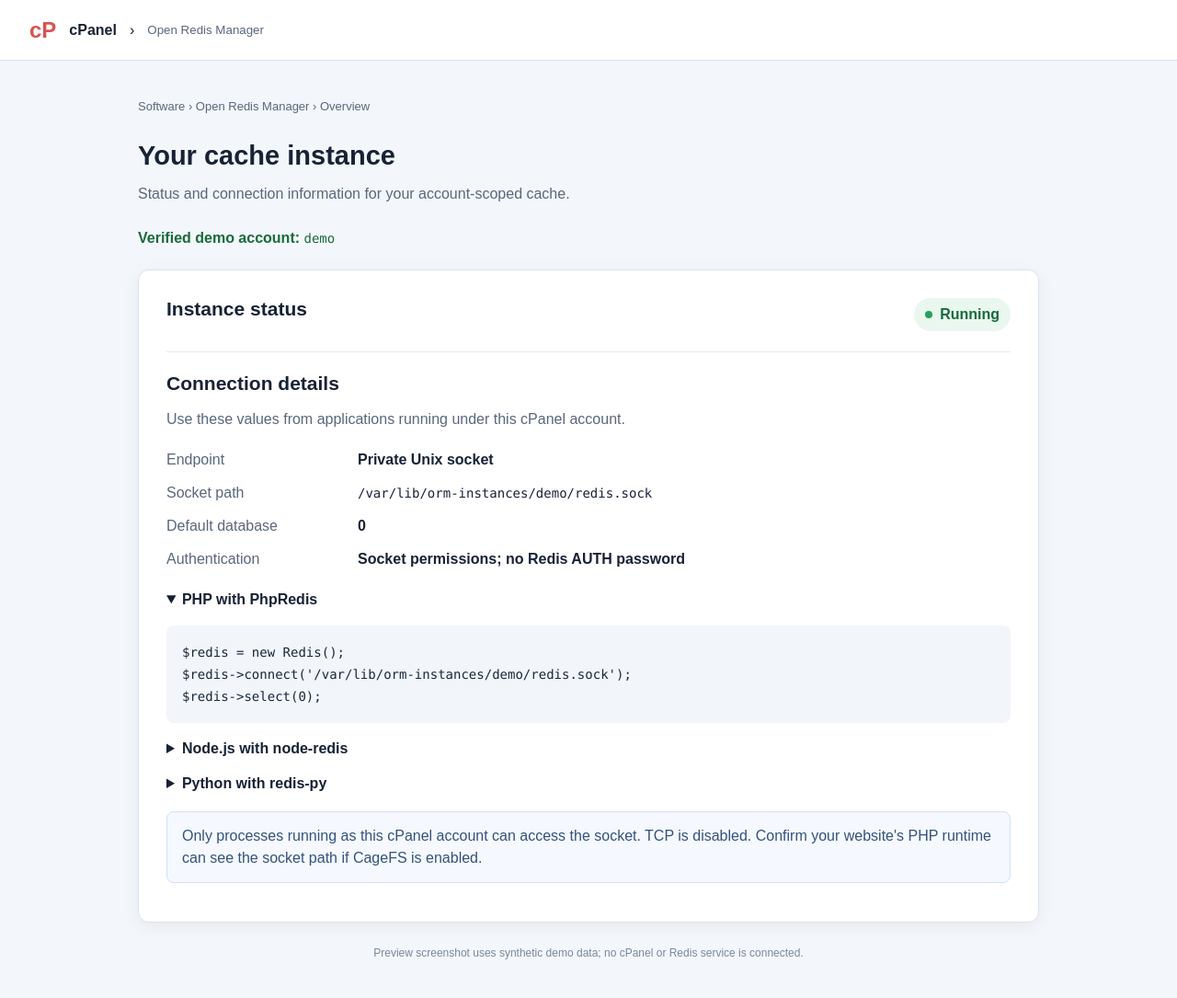
After one commit to aivanov2-godaddy/open-redis-manager, a PHP site: page /screenshots/previews/connection-details.html in a window 1280 px wide. The commit adds this page. Shown: the whole page at 92% size. Run offline with PHP 8.4, Linux system fonts and the light colour scheme.

Commit message:
Show cPanel connection details and client examples

```diff
--- /dev/null
+++ b/screenshots/previews/connection-details.html
@@ -0,0 +1,80 @@
+<!doctype html>
+<html lang="en">
+<head>
+  <meta charset="utf-8">
+  <meta name="viewport" content="width=device-width, initial-scale=1">
+  <title>ORM connection details preview</title>
+  <style>
+    :root { color-scheme: light; font: 16px/1.5 Arial, sans-serif; color: #172235; background: #f3f6fa; }
+    * { box-sizing: border-box; }
+    body { margin: 0; }
+    .topbar { height: 66px; padding: 0 32px; display: flex; align-items: center; gap: 14px; background: #fff; border-bottom: 1px solid #dce3ec; }
+    .cpanel { color: #d9534f; font-size: 24px; font-weight: 700; }
+    .topbar small { color: #59677c; }
+    main { width: min(980px, calc(100% - 40px)); margin: 40px auto; }
+    .crumb { color: #59677c; font-size: 13px; margin-bottom: 22px; }
+    h1 { font-size: 29px; margin: 0 0 8px; }
+    .intro { margin: 0 0 24px; color: #59677c; }
+    .verified { color: #176b3a; font-weight: 600; margin-bottom: 22px; }
+    .card { padding: 26px 30px; border: 1px solid #dce3ec; border-radius: 12px; background: #fff; box-shadow: 0 4px 18px rgb(23 34 53 / 6%); }
+    .row { display: flex; justify-content: space-between; align-items: center; border-bottom: 1px solid #e7ecf2; padding-bottom: 18px; margin-bottom: 18px; }
+    .state { display: inline-flex; align-items: center; gap: 8px; padding: 6px 12px; border-radius: 999px; background: #e9f7ef; color: #176b3a; font-weight: 700; }
+    .dot { width: 8px; height: 8px; border-radius: 50%; background: #24a15a; }
+    h2 { margin: 0 0 12px; font-size: 21px; }
+    .sub { color: #59677c; margin: 0 0 20px; }
+    dl { display: grid; grid-template-columns: 190px 1fr; gap: 12px 18px; margin: 0 0 20px; }
+    dt { color: #59677c; }
+    dd { margin: 0; overflow-wrap: anywhere; font-weight: 600; }
+    code { font: 14px/1.5 Consolas, monospace; }
+    .codebox { padding: 17px; border-radius: 8px; background: #f2f5f9; color: #19273b; white-space: pre-wrap; }
+    details { margin-top: 14px; }
+    summary { cursor: pointer; font-weight: 700; }
+    .notice { margin-top: 18px; padding: 14px 16px; border: 1px solid #cfe0ff; border-radius: 8px; color: #34527d; background: #f5f8ff; }
+    .footer { text-align: center; color: #7b8798; font-size: 12px; margin-top: 24px; }
+    @media(max-width: 600px) { main { width: calc(100% - 24px); margin: 24px auto; } .topbar { padding: 0 16px; } .card { padding: 20px 18px; } dl { grid-template-columns: 1fr; gap: 4px; } dd { margin-bottom: 9px; } }
+  </style>
+</head>
+<body>
+  <header class="topbar"><span class="cpanel">cP</span><strong>cPanel</strong><span>›</span><small>Open Redis Manager</small></header>
+  <main>
+    <div class="crumb">Software › Open Redis Manager › Overview</div>
+    <h1>Your cache instance</h1>
+    <p class="intro">Status and connection information for your account-scoped cache.</p>
+    <p class="verified">Verified demo account: <code>demo</code></p>
+    <section class="card">
+      <div class="row"><h2>Instance status</h2><span class="state"><span class="dot"></span>Running</span></div>
+      <section aria-labelledby="connection-title">
+        <h2 id="connection-title">Connection details</h2>
+        <p class="sub">Use these values from applications running under this cPanel account.</p>
+        <dl>
+          <dt>Endpoint</dt><dd>Private Unix socket</dd>
+          <dt>Socket path</dt><dd><code>/var/lib/orm-instances/demo/redis.sock</code></dd>
+          <dt>Default database</dt><dd>0</dd>
+          <dt>Authentication</dt><dd>Socket permissions; no Redis AUTH password</dd>
+        </dl>
+        <details open>
+          <summary>PHP with PhpRedis</summary>
+          <pre class="codebox"><code>$redis = new Redis();
+$redis-&gt;connect('/var/lib/orm-instances/demo/redis.sock');
+$redis-&gt;select(0);</code></pre>
+        </details>
+        <details>
+          <summary>Node.js with node-redis</summary>
+          <pre class="codebox"><code>import { createClient } from 'redis';
+const client = createClient({ socket: { path: "/var/lib/orm-instances/demo/redis.sock" } });
+await client.connect();</code></pre>
+        </details>
+        <details>
+          <summary>Python with redis-py</summary>
+          <pre class="codebox"><code>import redis
+
+client = redis.Redis(unix_socket_path='/var/lib/orm-instances/demo/redis.sock', db=0)
+client.ping()</code></pre>
+        </details>
+        <p class="notice">Only processes running as this cPanel account can access the socket. TCP is disabled. Confirm your website's PHP runtime can see the socket path if CageFS is enabled.</p>
+      </section>
+    </section>
+    <p class="footer">Preview screenshot uses synthetic demo data; no cPanel or Redis service is connected.</p>
+  </main>
+</body>
+</html>
```
Also changed, not shown: docs/features/catalog.md (+2 -2 lines), docs/features/screenshot-map.md (+1 -1 lines), docs/guides/applications/nodejs.md (+15 -0 lines), docs/guides/applications/php.md (+14 -1 lines), docs/guides/applications/python.md (+17 -1 lines), docs/guides/instance-lifecycle.md (+1 -1 lines), packaging/cpanel/files/orm/index.live.php (+37 -1 lines), project/issues/03-cpanel-workflow.md (+1 -1 lines), src/Orm/Cpanel/ConnectionDetails.php (added, +45 -0 lines), tests/cpanel-connection-details.php (added, +41 -0 lines), .github/workflows/quality.yml, README.md, packaging/README.md, screenshots/README.md, 4 other files.
